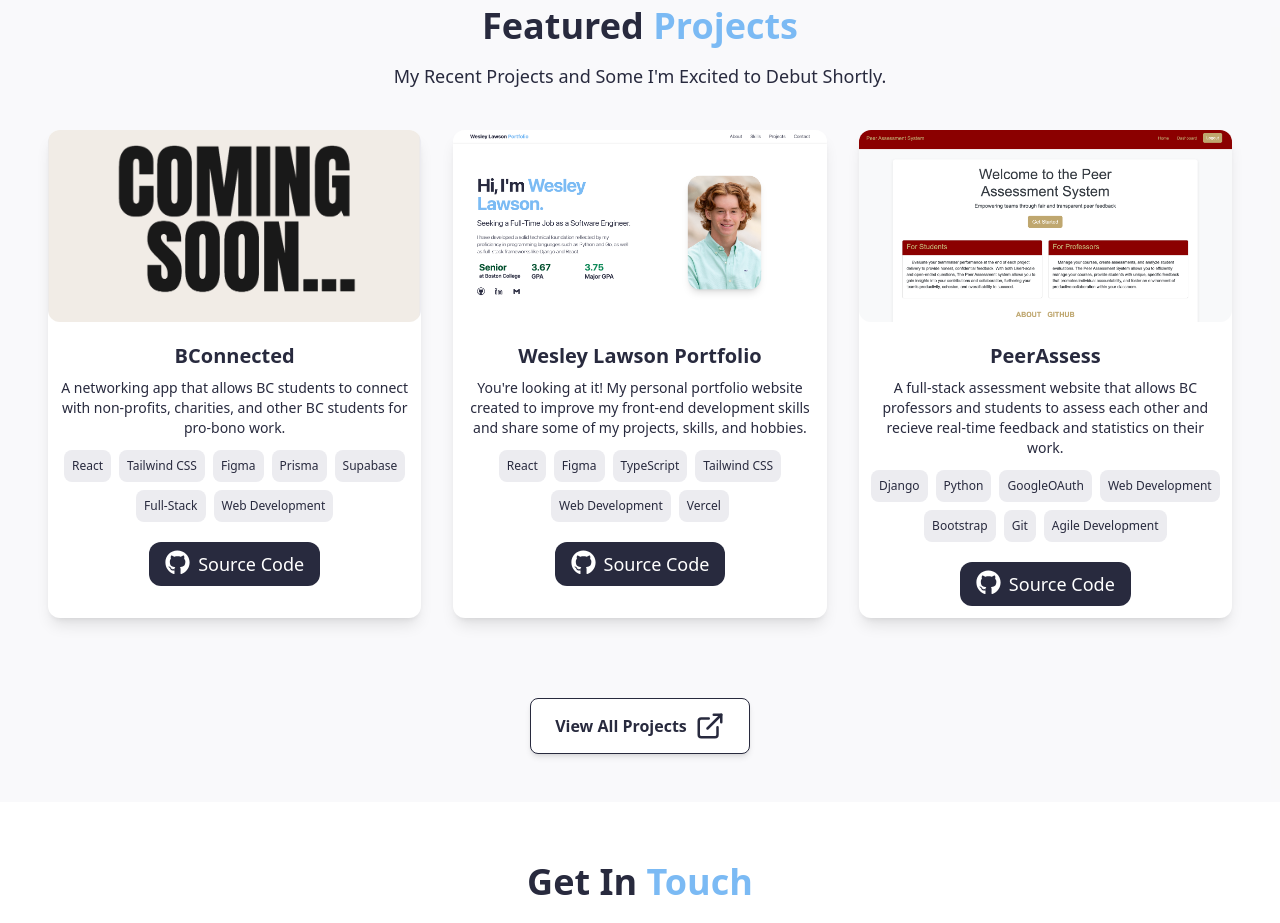
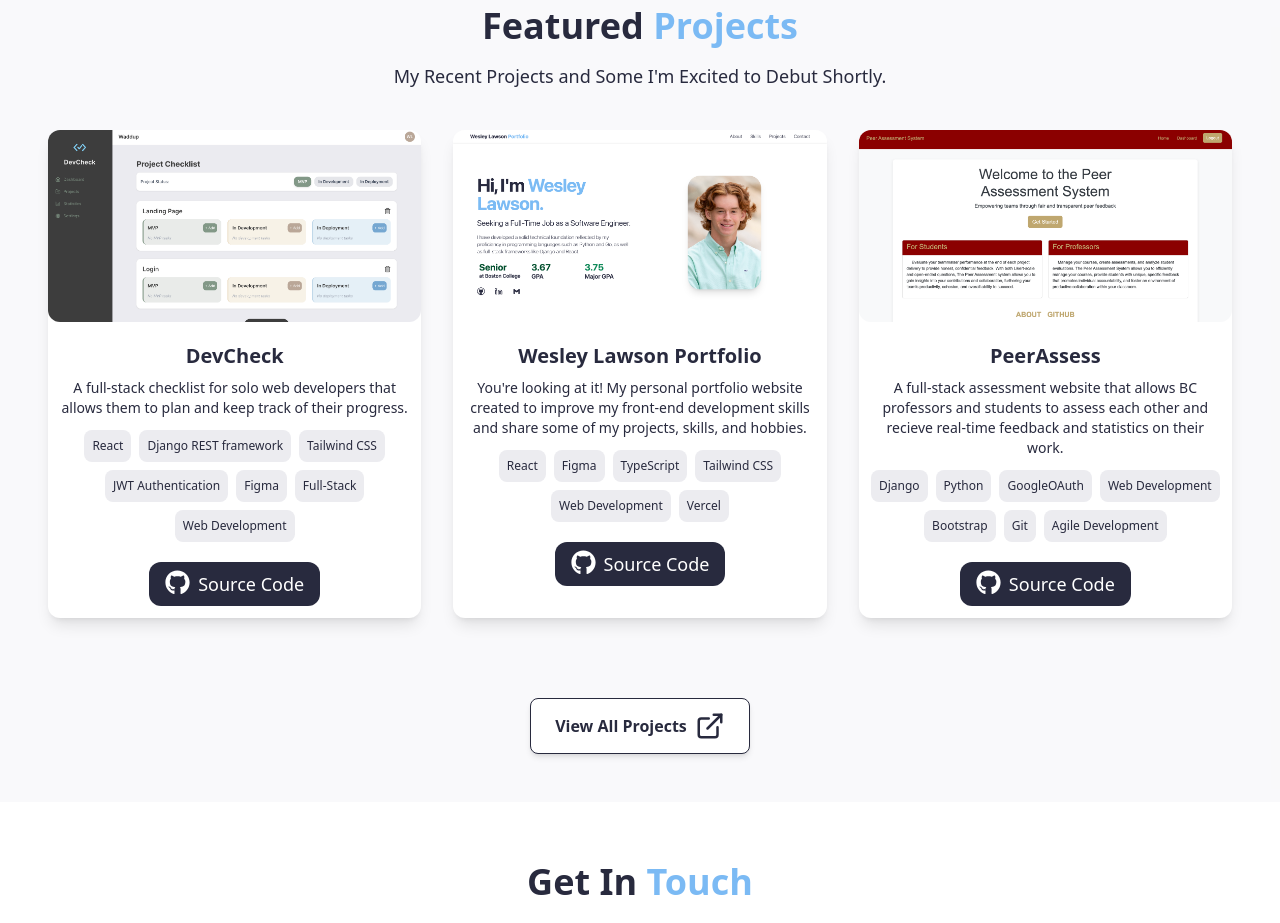
Before and after one commit to wesley-lawson13/WesleyLawsonPortfolio, a React (Vite) app in the folder Portfolio/: page / in a window 1280 px wide. Shown: the part 2260-3183 px from the top of the page. Built offline with nearby package versions, Linux system fonts and the light colour scheme.

Commit message:
Created ReadME, updated projects section.

```diff
--- a/Portfolio/src/components/ProjectsSection.jsx
+++ b/Portfolio/src/components/ProjectsSection.jsx
@@ -4,11 +4,11 @@ import { FaGithub } from "react-icons/fa";
 const projects = [
     {
         id: 1,
-        title: "BConnected",
-        description: "A networking app that allows BC students to connect with non-profits, charities, and other BC students for pro-bono work.",
-        image: "/projects/ComingSoon.png",
-        tags: ["React", "Tailwind CSS", "Figma", "Prisma", "Supabase", "Full-Stack", "Web Development"],
-        githubUrl: "https://github.com/wesley-lawson13/BConnected",
+        title: "DevCheck",
+        description: "A full-stack checklist for solo web developers that allows them to plan and keep track of their progress.",
+        image: "/projects/DevCheck.png",
+        tags: ["React", "Django REST framework", "Tailwind CSS", "JWT Authentication", "Figma", "Full-Stack", "Web Development"],
+        githubUrl: "https://github.com/wesley-lawson13/DevCheck",
     },
     {
         id: 2,
```
Also changed, not shown: Portfolio/public/projects/DevCheck.png (added), 1 other file (tests, documents, lock files or other folders).
